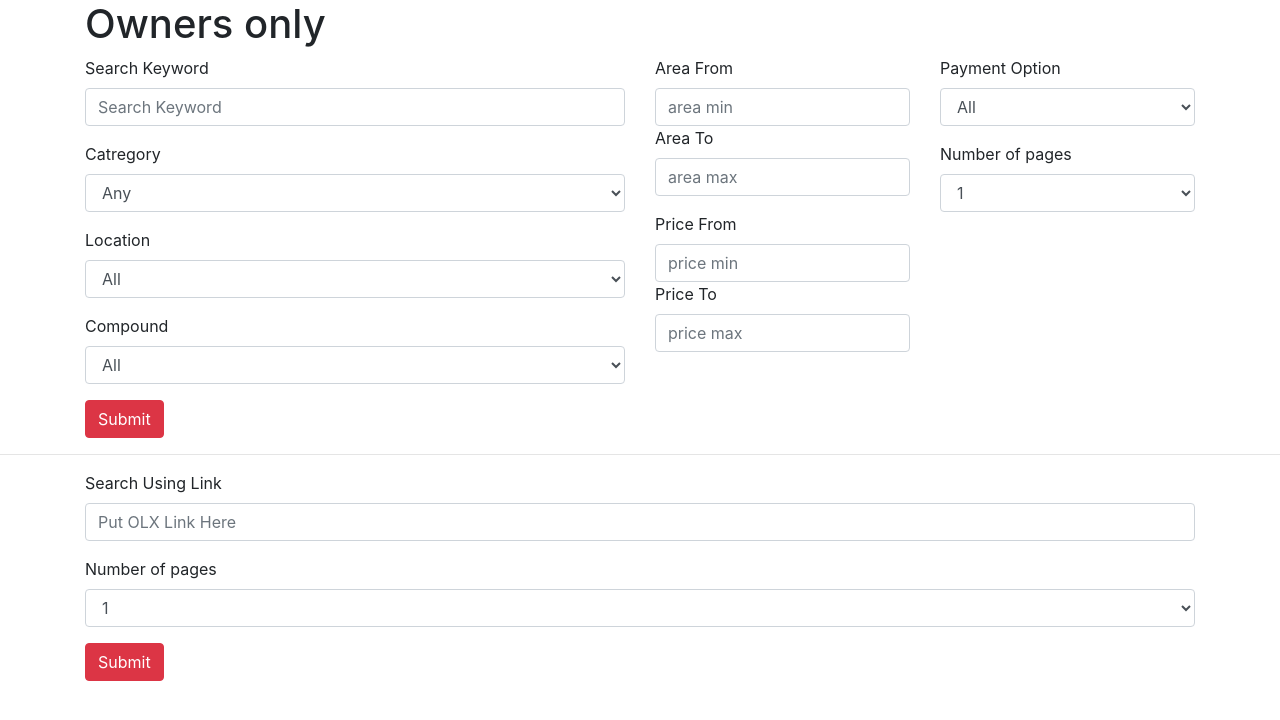
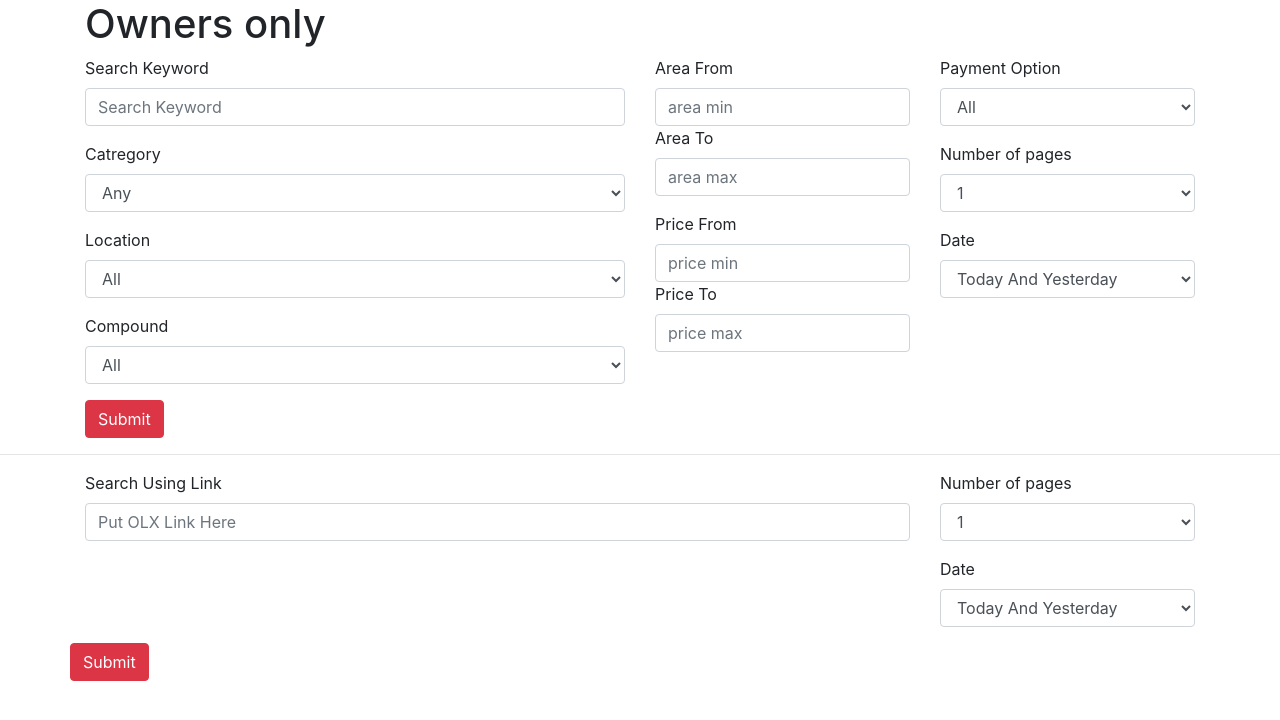
Before and after one commit to AhmosGUC/OwnersOnly, a Flask app: page / in a window 1280 px wide. Shown: the top 720 px of the page. Run offline with Flask 2, Linux system fonts and the light colour scheme; some libraries are stand-ins or nearby versions.

Commit message:
GUI and backend today and yesterday ads

```diff
--- a/app.py
+++ b/app.py
@@ -21,7 +21,8 @@ def olxauto():
     print("Here auto")
     url = make_url(request.args.to_dict())
     n_pages = request.args['n_pages']
-    return redirect(url_for('.crawl_olx', url=url,n_pages=n_pages))
+    req_dates = request.args['req_dates']
+    return redirect(url_for('.crawl_olx', url=url,n_pages=n_pages,req_dates = req_dates))
 
 @app.route('/olx')
 def crawl_olx():
@@ -32,7 +33,13 @@ def crawl_olx():
         n_pages = int(request.args['n_pages'].encode('utf-8'))
     except:
         print("Error")
-    # req_dates = request.args['req_dates']
+    req_dates = request.args['req_dates']
+
+    if ( req_dates == "1" ):
+        date_flag=True
+    else:
+        date_flag=False
+
     if url is not None:
         page = requests.get(url, headers=headers)
         soup = BeautifulSoup(page.content, 'html.parser')
@@ -62,32 +69,61 @@ def crawl_olx():
                 title = item.find_all('a',{"class":"ads__item__ad--title"})[0].get('title').strip()
                 # title = title.encode("utf-8")
                 print(title,post_date)
-                p = item.find_all('p', attrs={"class": "ads__item__price"})[0]
-                price = p.getText().lower().replace('\t', '').replace('\n', '').replace('negotiable', '').replace('egp',
-                                                                                                                    '')
-                loc = item.find_all('p', attrs={"class": "ads__item__location"})[0]
-                location = loc.getText().lower().replace('\t', '').replace('\n', '')
-                link  = item.find_all('a', href=True)[0]
-                item_link = link['href']
-                item_link = item_link.replace(".eg/", ".eg/en/")
-                print(item_link)
-                item_page = requests.get(item_link, headers=headers)
-                soup_page = BeautifulSoup(item_page.content, 'html.parser')
+                if date_flag:
+                    if "today" in post_date or "yesterday" in post_date:
+                        p = item.find_all('p', attrs={"class": "ads__item__price"})[0]
+                        price = p.getText().lower().replace('\t', '').replace('\n', '').replace('negotiable', '').replace('egp',
+                                                                                                                            '')
+                        loc = item.find_all('p', attrs={"class": "ads__item__location"})[0]
+                        location = loc.getText().lower().replace('\t', '').replace('\n', '')
+                        link  = item.find_all('a', href=True)[0]
+                        item_link = link['href']
+                        item_link = item_link.replace(".eg/", ".eg/en/")
+                        print(item_link)
+                        item_page = requests.get(item_link, headers=headers)
+                        soup_page = BeautifulSoup(item_page.content, 'html.parser')
 
-                info = {
-                    "title":title,
-                    "url": item_link,
-                    "price": price,
-                    "location": location,
-                    "post_date": post_date
-                }
-                details = item_details_olx(soup_page)
-                info.update({'details': details })
-                check = details["Broker"]
-                if "Yes" in check:
-                    items_broker.append(info)
+                        info = {
+                            "title":title,
+                            "url": item_link,
+                            "price": price,
+                            "location": location,
+                            "post_date": post_date
+                        }
+                        details = item_details_olx(soup_page)
+                        info.update({'details': details })
+                        check = details["Broker"]
+                        if "Yes" in check:
+                            items_broker.append(info)
+                        else:
+                            items_owner.append(info)
                 else:
-                    items_owner.append(info)
+                    p = item.find_all('p', attrs={"class": "ads__item__price"})[0]
+                    price = p.getText().lower().replace('\t', '').replace('\n', '').replace('negotiable', '').replace('egp',
+                                                                                                                        '')
+                    loc = item.find_all('p', attrs={"class": "ads__item__location"})[0]
+                    location = loc.getText().lower().replace('\t', '').replace('\n', '')
+                    link  = item.find_all('a', href=True)[0]
+                    item_link = link['href']
+                    item_link = item_link.replace(".eg/", ".eg/en/")
+                    print(item_link)
+                    item_page = requests.get(item_link, headers=headers)
+                    soup_page = BeautifulSoup(item_page.content, 'html.parser')
+
+                    info = {
+                        "title":title,
+                        "url": item_link,
+                        "price": price,
+                        "location": location,
+                        "post_date": post_date
+                    }
+                    details = item_details_olx(soup_page)
+                    info.update({'details': details })
+                    check = details["Broker"]
+                    if "Yes" in check:
+                        items_broker.append(info)
+                    else:
+                        items_owner.append(info)
 
         end_time = time.time()
         delta_time = end_time-start_time
--- a/templates/home.html
+++ b/templates/home.html
@@ -498,6 +498,14 @@
                         </select>
                       </div>
 
+                      <div class="form-group">
+                        <label>Date</label>
+                        <select class="form-control search-slt" name="req_dates">
+                          <option selected value="1">Today And Yesterday</option>
+                          <option value="2">All</option>
+                        </select>
+                      </div>
+
                   </div>
 
             </div>
@@ -508,10 +516,14 @@
     <hr />
     <div class="container">
       <form target="_blank" action="/olx" method="GET" novalidate="novalidate">
+        <div class="row">
+          <div class="col-9">
             <div class="form-group">
                 <label>Search Using Link</label>
                 <input type="text" class="form-control" placeholder="Put OLX Link Here" name="url">
             </div>
+          </div>
+          <div class="col-3">
             <div class="form-group">
               <label>Number of pages</label>
               <select class="form-control search-slt" name="n_pages">
@@ -521,7 +533,18 @@
                   <option value="4">All</option>
               </select>
             </div>
+
+            <div class="form-group">
+              <label>Date</label>
+              <select class="form-control search-slt" name="req_dates">
+                  <option selected value="1">Today And Yesterday</option>
+                  <option value="2">All</option>
+              </select>
+            </div>
+
+          </div>
             <input type="submit" class="btn btn-danger wrn-btn">
+          </div>
         </form>
     </div>
 
```
Lines whose indentation alone changed are shown as unchanged.
